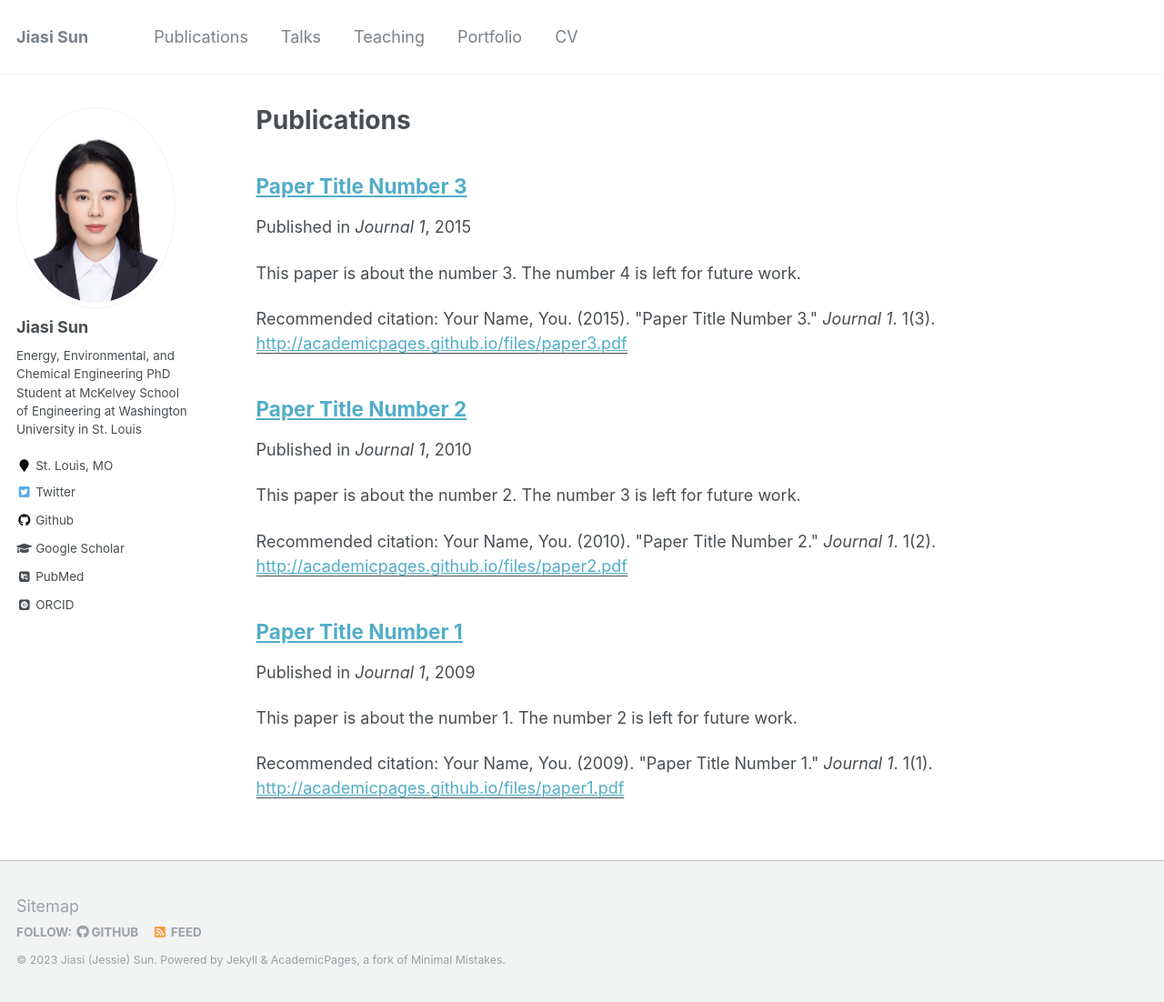
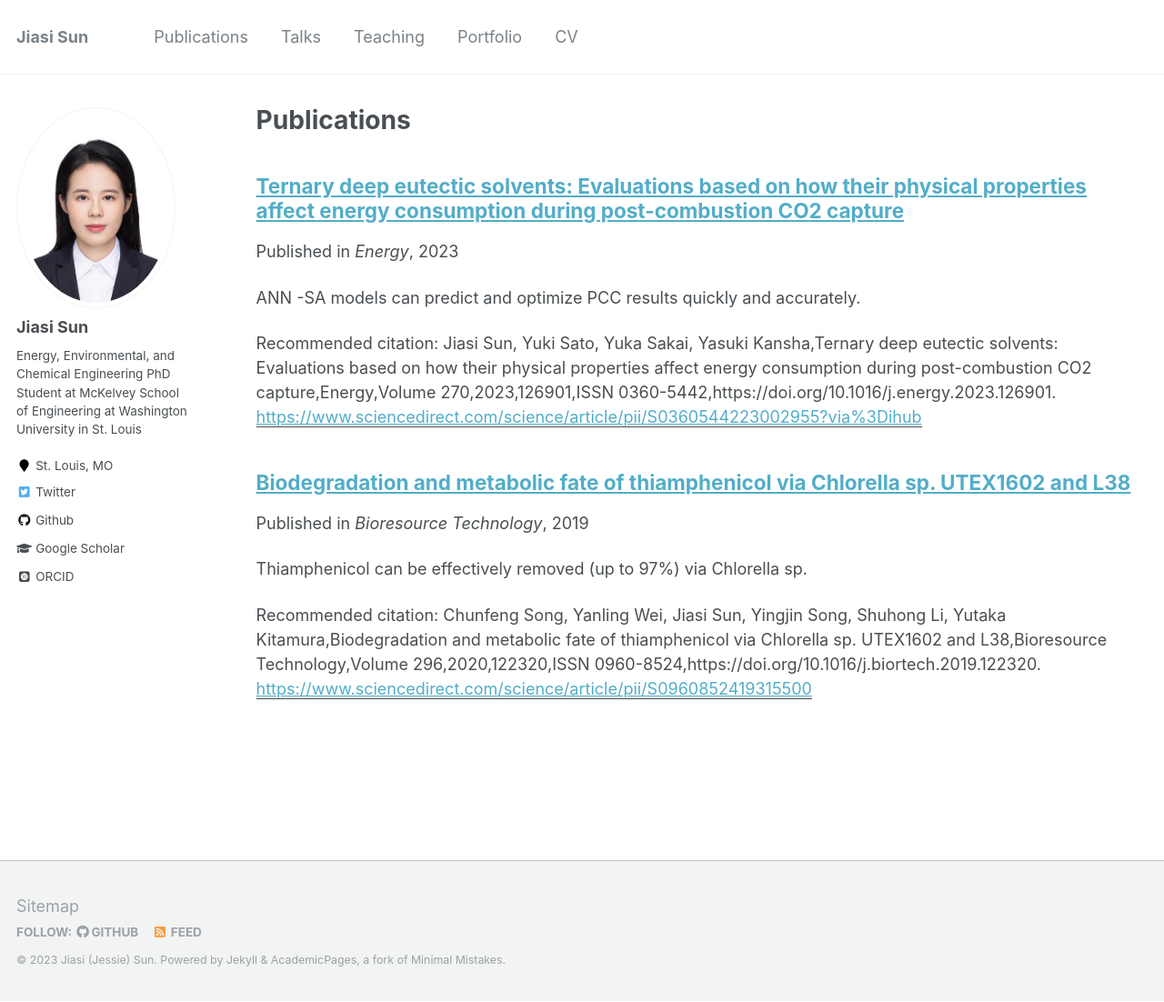
Before and after one commit to sunjiasi/sunjiasi.github.io, a Jekyll site: the page built from _pages/publications.md, in a window 1280 px wide and 1102 px high. Shown: the whole window at 91% size. Built offline with Jekyll 4.4.1, drawn with Linux system fonts in a browser that asks for light colours; some web fonts are replaced.

Commit message:
added 3 publications

```diff
--- a/_config.yml
+++ b/_config.yml
@@ -85,7 +85,7 @@ author:
   bio              : "Energy, Environmental, and Chemical Engineering PhD Student at McKelvey School of Engineering at Washington University in St. Louis"
   location         : "St. Louis, MO"
   employer         :
-  pubmed           : "https://www.ncbi.nlm.nih.gov/pubmed/?term=john+snow"
+  # pubmed           : "https://www.ncbi.nlm.nih.gov/pubmed/?term=john+snow"
   googlescholar    : "http://yourfullgooglescholarurl.com"
   email            :
   researchgate     :  # example: "https://www.researchgate.net/profile/yourprofile"
--- a/_publications/2009-10-01-paper-title-number-1.md
+++ /dev/null
@@ -1,15 +0,0 @@
----
-title: "Paper Title Number 1"
-collection: publications
-permalink: /publication/2009-10-01-paper-title-number-1
-excerpt: 'This paper is about the number 1. The number 2 is left for future work.'
-date: 2009-10-01
-venue: 'Journal 1'
-paperurl: 'http://academicpages.github.io/files/paper1.pdf'
-citation: 'Your Name, You. (2009). &quot;Paper Title Number 1.&quot; <i>Journal 1</i>. 1(1).'
----
-This paper is about the number 1. The number 2 is left for future work.
-
-[Download paper here](http://academicpages.github.io/files/paper1.pdf)
-
-Recommended citation: Your Name, You. (2009). "Paper Title Number 1." <i>Journal 1</i>. 1(1).
--- a/_publications/2010-10-01-paper-title-number-2.md
+++ /dev/null
@@ -1,15 +0,0 @@
----
-title: "Paper Title Number 2"
-collection: publications
-permalink: /publication/2010-10-01-paper-title-number-2
-excerpt: 'This paper is about the number 2. The number 3 is left for future work.'
-date: 2010-10-01
-venue: 'Journal 1'
-paperurl: 'http://academicpages.github.io/files/paper2.pdf'
-citation: 'Your Name, You. (2010). &quot;Paper Title Number 2.&quot; <i>Journal 1</i>. 1(2).'
----
-This paper is about the number 2. The number 3 is left for future work.
-
-[Download paper here](http://academicpages.github.io/files/paper2.pdf)
-
-Recommended citation: Your Name, You. (2010). "Paper Title Number 2." <i>Journal 1</i>. 1(2).
--- a/_publications/2015-10-01-paper-title-number-3.md
+++ /dev/null
@@ -1,15 +0,0 @@
----
-title: "Paper Title Number 3"
-collection: publications
-permalink: /publication/2015-10-01-paper-title-number-3
-excerpt: 'This paper is about the number 3. The number 4 is left for future work.'
-date: 2015-10-01
-venue: 'Journal 1'
-paperurl: 'http://academicpages.github.io/files/paper3.pdf'
-citation: 'Your Name, You. (2015). &quot;Paper Title Number 3.&quot; <i>Journal 1</i>. 1(3).'
----
-This paper is about the number 3. The number 4 is left for future work.
-
-[Download paper here](http://academicpages.github.io/files/paper3.pdf)
-
-Recommended citation: Your Name, You. (2015). "Paper Title Number 3." <i>Journal 1</i>. 1(3).
--- /dev/null
+++ b/_publications/2019-chlorella.md
@@ -0,0 +1,14 @@
+---
+title: "Biodegradation and metabolic fate of thiamphenicol via Chlorella sp. UTEX1602 and L38"
+collection: publications
+permalink: /publication/thiamphenicol-chlorella
+excerpt: 'Thiamphenicol can be effectively removed (up to 97%) via Chlorella sp.'
+date: 2019-10-21
+venue: 'Bioresource Technology'
+paperurl: 'https://www.sciencedirect.com/science/article/pii/S0960852419315500'
+citation: 'Chunfeng Song, Yanling Wei, Jiasi Sun, Yingjin Song, Shuhong Li, Yutaka Kitamura,Biodegradation and metabolic fate of thiamphenicol via Chlorella sp. UTEX1602 and L38,Bioresource Technology,Volume 296,2020,122320,ISSN 0960-8524,https://doi.org/10.1016/j.biortech.2019.122320.'
+---
+
+Thiamphenicol can be effectively removed (up to 97%) via Chlorella sp.
+
+[Download paper here](https://www.sciencedirect.com/science/article/pii/S0960852419315500)
--- /dev/null
+++ b/_publications/2023-eutectic.md
@@ -0,0 +1,14 @@
+---
+title: "Ternary deep eutectic solvents: Evaluations based on how their physical properties affect energy consumption during post-combustion CO2 capture"
+collection: publications
+permalink: /publication/2023-02-06-ternary-solvents
+excerpt: 'ANN -SA models can predict and optimize PCC results quickly and accurately.'
+date: 2023-02-06
+venue: 'Energy'
+paperurl: 'https://www.sciencedirect.com/science/article/pii/S0360544223002955?via%3Dihub'
+citation: 'Jiasi Sun, Yuki Sato, Yuka Sakai, Yasuki Kansha,Ternary deep eutectic solvents: Evaluations based on how their physical properties affect energy consumption during post-combustion CO2 capture,Energy,Volume 270,2023,126901,ISSN 0360-5442,https://doi.org/10.1016/j.energy.2023.126901.'
+---
+
+ANN -SA models can predict and optimize PCC results quickly and accurately.
+
+[Download paper here](https://doi.org/10.1016/j.energy.2023.126901)
```
Also changed, not shown: _drafts/2022-sdm-biodegradation.md (added, +14 -0 lines), _pages/about.md (line endings or trailing spaces).
